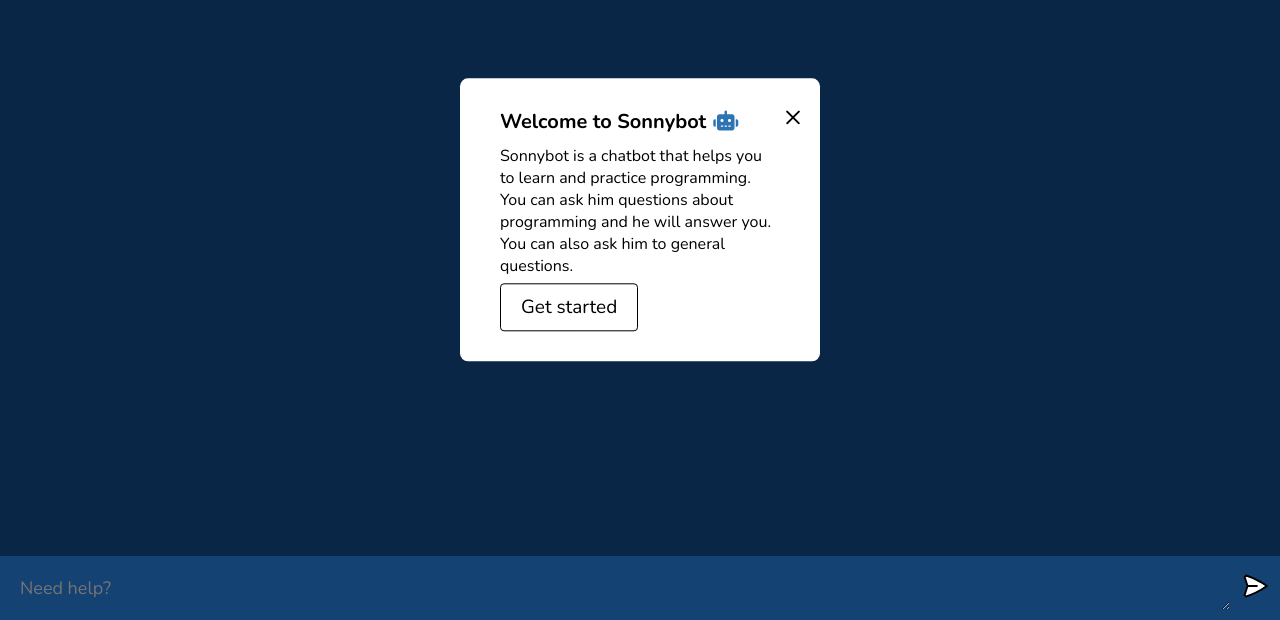
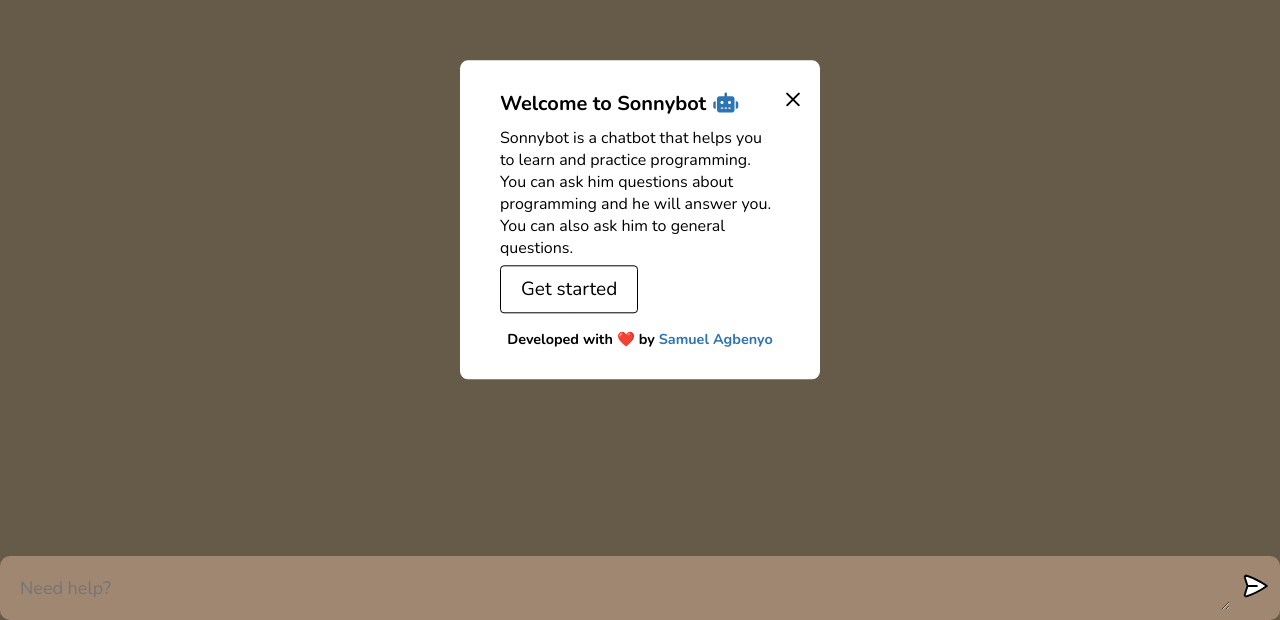
Before and after one commit to Sonnysam/sonny-bot, a website built with Vite: page client/index.html in a window 1280 px wide. Shown: the part 180-800 px from the top of the page. Built offline with nearby package versions, Linux system fonts and the light colour scheme.

Commit message:
styling client side changed

```diff
--- a/client/index.html
+++ b/client/index.html
@@ -30,6 +30,16 @@
               will answer you. You can also ask him to general questions.
             </p>
             <button class="button" id="start">Get started</button>
+            <div class="loveContainer">
+              <p>
+                Developed with ❤️ by
+                <span>
+                  <a class="love" href="https://github.com/Sonnysam"
+                    >Samuel Agbenyo</a
+                  ></span
+                >
+              </p>
+            </div>
           </div>
         </div>
       </div>
--- a/client/style.css
+++ b/client/style.css
@@ -97,6 +97,20 @@ i.fa-solid.fa-robot {
   background-color: #2c74b3;
   transform: translateX(-50%) scaleY(1.3) scaleX(0.8);
 }
+.loveContainer {
+  display: flex;
+  justify-content: center;
+  align-items: center;
+  flex-direction: column;
+  margin-top: 1rem;
+  font-size: 0.9rem;
+  font-weight: bold;
+}
+.love{
+  color: #2c74b3;
+  margin-top: 0.5rem;
+  text-decoration: none;
+}
 
 /* .popup__content {
   text-align: center;
@@ -117,13 +131,15 @@ i.fa-solid.fa-robot {
 } */
 
 body {
-  background: #0a2647;
+  /* background: #0a2647; */
+  background: #665A48;
 }
 
 #app {
   width: 100vw;
   height: 100vh;
-  background: #0a2647;
+  /* background: #0a2647; */
+  background: #665A48;
 
   display: flex;
   flex-direction: column;
@@ -159,7 +175,7 @@ body {
 }
 
 .ai {
-  background: #2c74b3;
+  background: #9F8772;
 }
 
 .chat {
@@ -224,7 +240,8 @@ form {
   max-width: 1280px;
   margin: 0 auto;
   padding: 10px;
-  background: #144272;
+  background: #9F8772;
+  border-radius: 10px;
 
   display: flex;
   flex-direction: row;
```
Also changed, not shown: 2 other files.
